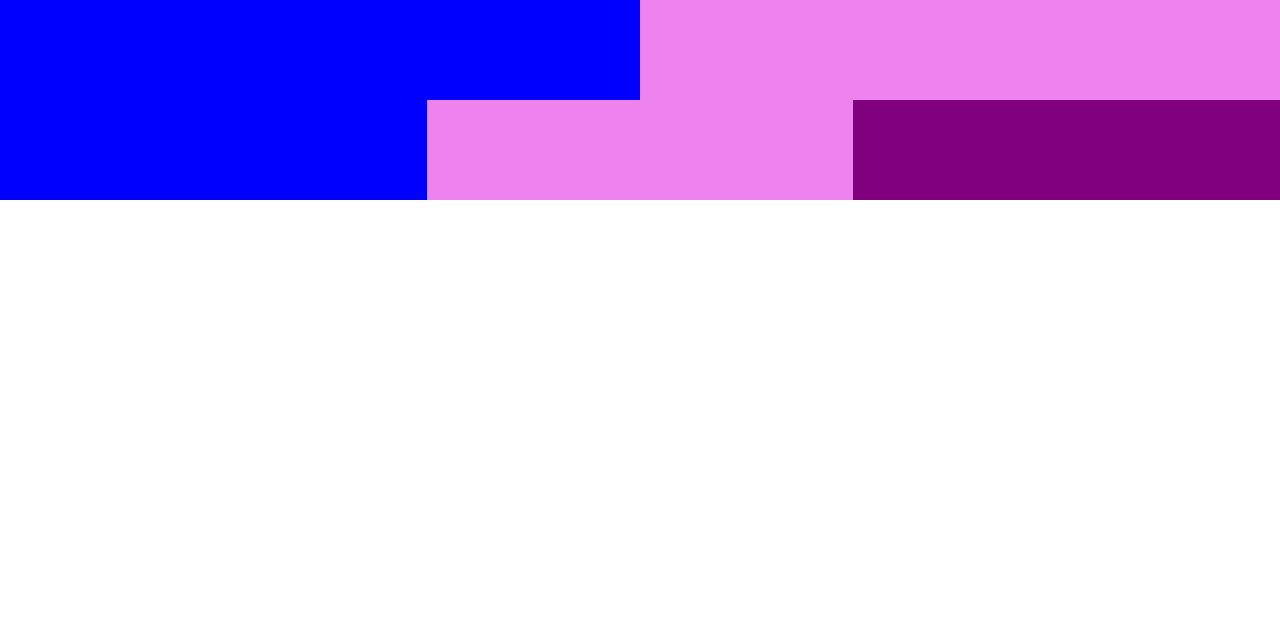
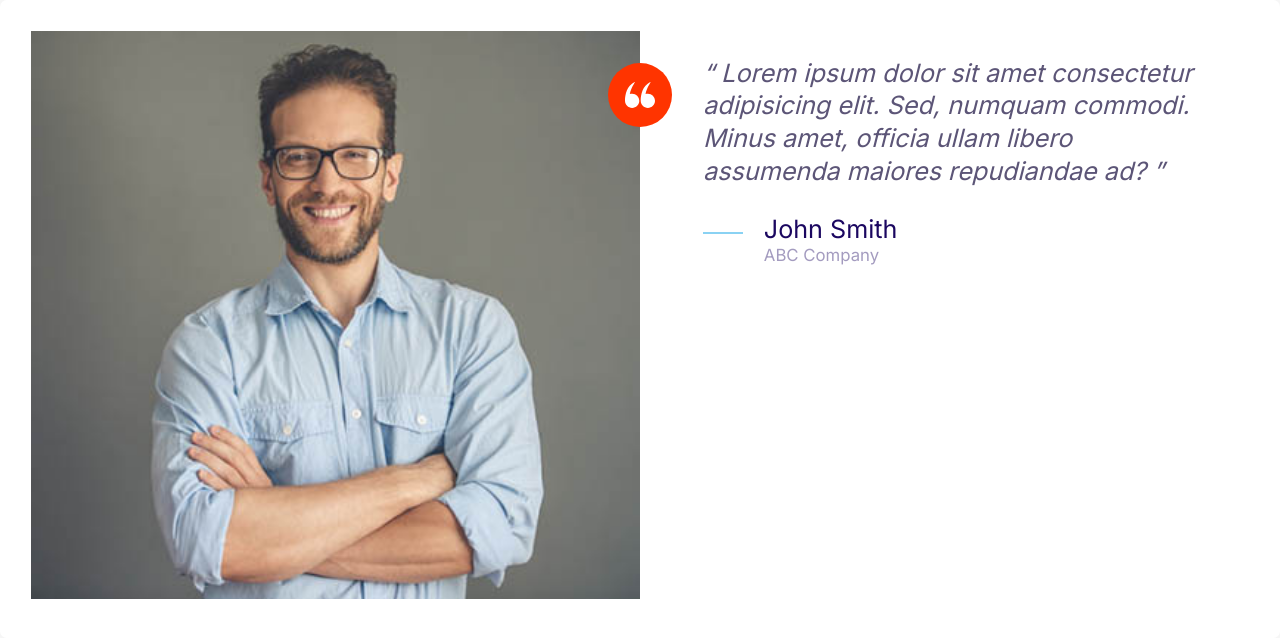
Before and after one commit to jesiallen/codeWithMosh-Moshify-HTML-CSS, a plain HTML site: page index.html in a window 1280 px wide. Drawn offline with Linux system fonts and the light colour scheme.

Commit message:
Created testimonial template.

```diff
--- a/css/styles.css
+++ b/css/styles.css
@@ -152,8 +152,15 @@ a {
   width: 40px;
   height: 40px;
 }
+.icon--small {
+  width: 30px;
+  height: 30px;
+}
 .icon--primary {
   fill: var(--color-primary);
+}
+.icon--white {
+  fill: #fff;
 }
 .icon-container {
   background: #f3f9fa;
@@ -163,6 +170,9 @@ a {
   display: inline-flex;
   justify-content: center;
   align-items: center;
+}
+.icon-container--accent {
+  background: var(--color-accent);
 }
 
 /*Buttons*/
@@ -391,3 +401,28 @@ a {
     grid-template-columns: repeat(3, 1fr);
   }
 }
+
+/* Testimonials */
+.testimonial {
+  padding: 3rem;
+}
+.testimonial__image {
+  position: relative;
+}
+.testimonial__image > img {
+  width: 100%;
+}
+.testimonial__image > .icon-container {
+  position: absolute;
+  top: 3rem;
+  right: -32px;
+}
+@media screen and (min-width: 768px) {
+  .testimonial .quote,
+  .testimonial .quote__author {
+    font-size: 2.4rem;
+  }
+  .testimonial .quote {
+    margin-left: 6rem;
+  }
+}
--- a/index.html
+++ b/index.html
@@ -15,14 +15,37 @@
     <link rel="stylesheet" href="css/styles.css" />
   </head>
   <body>
-    <div class="grid grid--1x2">
-      <div style="height: 100px; background: blue"></div>
-      <div style="height: 100px; background: violet"></div>
-    </div>
-    <div class="grid grid--1x3">
-      <div style="height: 100px; background: blue"></div>
-      <div style="height: 100px; background: violet"></div>
-      <div style="height: 100px; background: purple"></div>
+    <div class="card testimonial">
+      <div class="grid grid--1x2">
+        <div class="testimonial__image">
+          <img src="images/testimonial.jpg" alt="A happy, smiling customer" />
+          <span class="icon-container icon-container--accent">
+            <svg class="icon--small icon--white">
+              <use xlink:href="images/sprite.svg#quotes"></use>
+            </svg>
+          </span>
+        </div>
+        <blockquote class="quote">
+          <p class="quote__text">
+            Lorem ipsum dolor sit amet consectetur adipisicing elit. Sed,
+            numquam commodi. Minus amet, officia ullam libero assumenda maiores
+            repudiandae ad?
+          </p>
+          <footer>
+            <div class="media">
+              <div class="media__image">
+                <svg class="icon icon--primary quote__line">
+                  <use xlink:href="images/sprite.svg#line"></use>
+                </svg>
+              </div>
+              <div class="media__body">
+                <h3 class="media__title quote__author">John Smith</h3>
+                <p class="quote__organization">ABC Company</p>
+              </div>
+            </div>
+          </footer>
+        </blockquote>
+      </div>
     </div>
   </body>
 </html>
```
Also changed, not shown: components/testimonial.html (added, +32 -0 lines), Images/testimonial.jpg (added).
